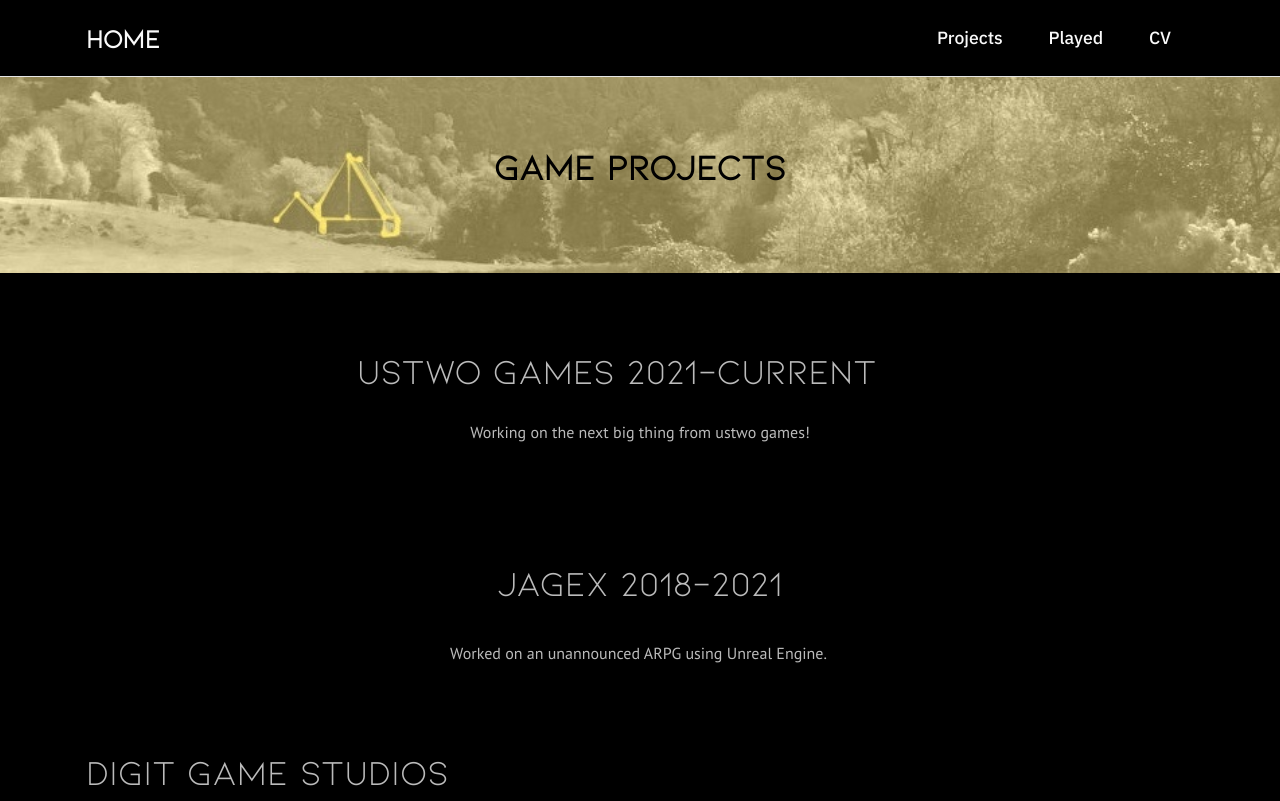
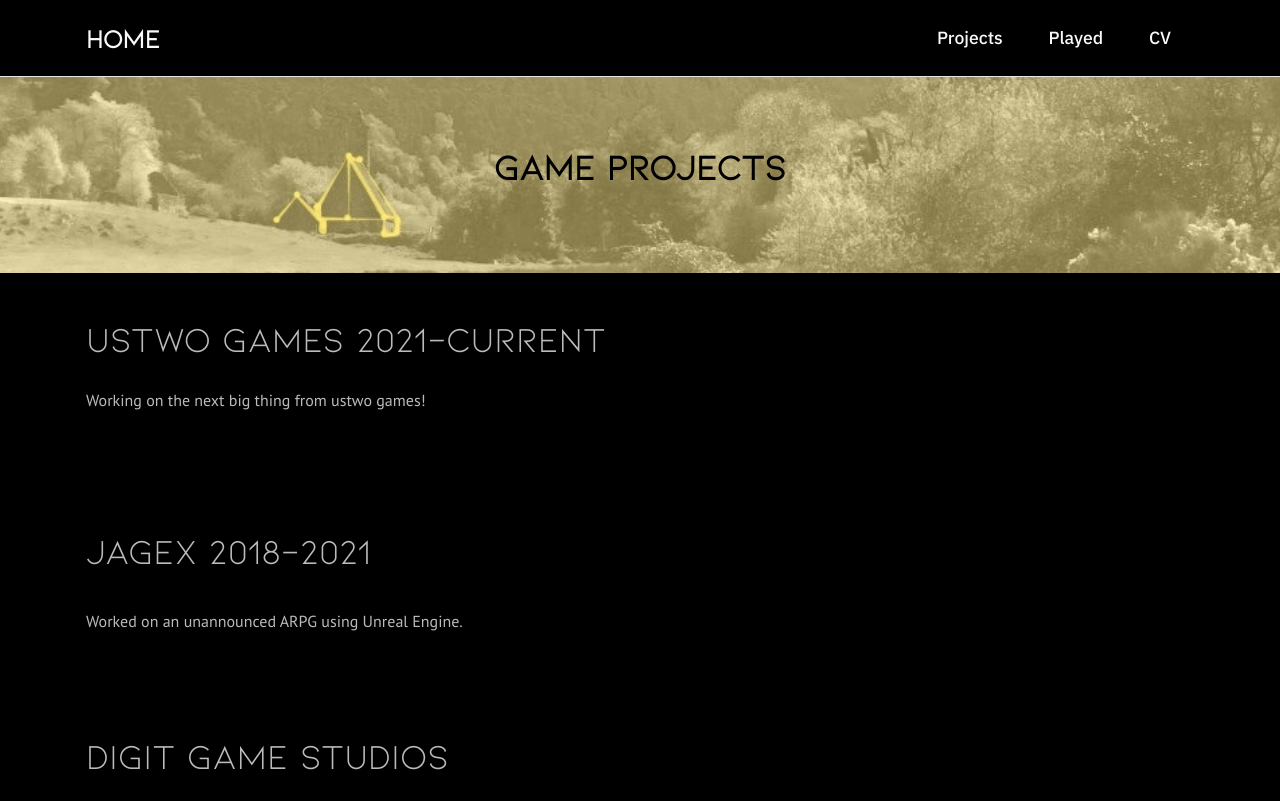
Before and after one commit to bulutk/bulutk.github.io, a plain HTML site: page Projects.html in a window 1280 px wide. Shown: the top 801 px of the page. Drawn offline with Linux system fonts and the light colour scheme; files whose address does not match are found by name.

Commit message:
Better placement hopefully

```diff
--- a/Projects.html
+++ b/Projects.html
@@ -97,7 +97,7 @@
 
     <div class="container">
         <div class="row justify-content-center">
-            <div class="col-md-12 col-lg-10">
+            <div class="col-md-12 col-lg-12">
 
                 <h4 class="mbr-section-subtitle mbr-fonts-style mb-4 display-5"><p>ustwo Games 2021-Current&nbsp;&nbsp;&nbsp;&nbsp;</p></h4>
                 <p class="mbr-text mbr-fonts-style display-7">
@@ -107,14 +107,15 @@
     </div>
 </section>
 
-<section class="content5 cid-s8SAMi07ow" id="content5-19">
+<section class="content5 cid-sCLJHDBvpI" id="content5-1r">
 
-    <div class="container-fluid">
+    <div class="container">
         <div class="row justify-content-center">
-            <div class="col-md-12 col-lg-10">
+            <div class="col-md-12 col-lg-12">
 
                 <h4 class="mbr-section-subtitle mbr-fonts-style mb-4 display-5">JAGEX 2018-2021</h4>
-                <p class="mbr-text mbr-fonts-style display-7">Worked on an unannounced ARPG using Unreal Engine.&nbsp;<br></p>
+                <p class="mbr-text mbr-fonts-style display-7">
+                    Worked on an unannounced ARPG using Unreal Engine. </p>
             </div>
         </div>
     </div>
@@ -145,7 +146,7 @@
 
     <div class="container">
         <div class="title-wrapper mb-5">
-            <h4 class="mbr-section-title mbr-fonts-style mb-0 display-5"><strong>PERA GAMES</strong></h4>
+            <h4 class="mbr-section-title mbr-fonts-style mb-0 display-5">Pera Games</h4>
         </div>
         <div class="row align-items-center">
             <div class="col-12 col-lg-6 video-block">
@@ -166,7 +167,7 @@
 
     <div class="container">
         <div class="title-wrapper mb-5">
-            <h4 class="mbr-section-title mbr-fonts-style mb-0 display-5"><strong>GRIPATI</strong></h4>
+            <h4 class="mbr-section-title mbr-fonts-style mb-0 display-5">Gripati</h4>
         </div>
         <div class="row align-items-center">
             <div class="col-12 col-lg-6 video-block">
@@ -187,7 +188,7 @@
 
     <div class="container">
         <div class="title-wrapper mb-5">
-            <h4 class="mbr-section-title mbr-fonts-style mb-0 display-5"><strong>TART GAMES</strong></h4>
+            <h4 class="mbr-section-title mbr-fonts-style mb-0 display-5">Tart Games</h4>
         </div>
         <div class="row align-items-center">
             <div class="col-12 col-lg-6 video-block">
@@ -208,7 +209,7 @@
 
     <div class="container">
         <div class="title-wrapper mb-5">
-            <h4 class="mbr-section-title mbr-fonts-style mb-0 display-5"><strong>GRAVI</strong></h4>
+            <h4 class="mbr-section-title mbr-fonts-style mb-0 display-5">Gravi</h4>
         </div>
         <div class="row align-items-center">
             <div class="col-12 col-lg-6 video-block">
@@ -256,7 +257,7 @@
 
     <div class="container">
         <div class="title-wrapper mb-5">
-            <h4 class="mbr-section-title mbr-fonts-style mb-0 display-2"><strong>CARNIGIE MELLON UNiversity - ETC MAsters Projects (2008-10)&nbsp;</strong></h4>
+            <h4 class="mbr-section-title mbr-fonts-style mb-0 display-2"><strong>Carnigie Mellon University - ETC Masters Projects (2008-2010)&nbsp;</strong></h4>
         </div>
         <div class="row align-items-center">
             <div class="col-12 col-lg-4 video-block">
@@ -298,7 +299,7 @@
 
     <div class="container-fluid">
         <div class="row justify-content-center">
-            <div class="col-md-12 col-lg-10">
+            <div class="col-md-12 col-lg-7">
 
                 <h4 class="mbr-section-subtitle mbr-fonts-style mb-4 display-2">Building Virtual Worlds Projects</h4>
                 <p class="mbr-text mbr-fonts-style display-7">These following 5 projects are made in 2 weeks each with a team of 4 which changes every round.</p>
@@ -431,7 +432,7 @@
             </div>
         </div>
     </div>
-</section><section style="background-color: #fff; font-family: -apple-system, BlinkMacSystemFont, 'Segoe UI', 'Roboto', 'Helvetica Neue', Arial, sans-serif; color:#aaa; font-size:12px; padding: 0; align-items: center; display: flex;"><a href="https://mobirise.site/v" style="flex: 1 1; height: 3rem; padding-left: 1rem;"></a><p style="flex: 0 0 auto; margin:0; padding-right:1rem;"><a href="https://mobirise.site/d" style="color:#aaa;">This page</a> was built with Mobirise</p></section><script src="assets/web/assets/jquery/jquery.min.js"></script>  <script src="assets/popper/popper.min.js"></script>  <script src="assets/tether/tether.min.js"></script>  <script src="assets/bootstrap/js/bootstrap.min.js"></script>  <script src="assets/smoothscroll/smooth-scroll.js"></script>  <script src="assets/dropdown/js/nav-dropdown.js"></script>  <script src="assets/dropdown/js/navbar-dropdown.js"></script>  <script src="assets/touchswipe/jquery.touch-swipe.min.js"></script>  <script src="assets/parallax/jarallax.min.js"></script>  <script src="assets/playervimeo/vimeo_player.js"></script>  <script src="assets/theme/js/script.js"></script>
+</section><section style="background-color: #fff; font-family: -apple-system, BlinkMacSystemFont, 'Segoe UI', 'Roboto', 'Helvetica Neue', Arial, sans-serif; color:#aaa; font-size:12px; padding: 0; align-items: center; display: flex;"><a href="https://mobirise.site/e" style="flex: 1 1; height: 3rem; padding-left: 1rem;"></a><p style="flex: 0 0 auto; margin:0; padding-right:1rem;">Mobirise site creator - <a href="https://mobirise.site/o" style="color:#aaa;">Click here</a></p></section><script src="assets/web/assets/jquery/jquery.min.js"></script>  <script src="assets/popper/popper.min.js"></script>  <script src="assets/tether/tether.min.js"></script>  <script src="assets/bootstrap/js/bootstrap.min.js"></script>  <script src="assets/smoothscroll/smooth-scroll.js"></script>  <script src="assets/dropdown/js/nav-dropdown.js"></script>  <script src="assets/dropdown/js/navbar-dropdown.js"></script>  <script src="assets/touchswipe/jquery.touch-swipe.min.js"></script>  <script src="assets/parallax/jarallax.min.js"></script>  <script src="assets/playervimeo/vimeo_player.js"></script>  <script src="assets/theme/js/script.js"></script>
 
 
 </body>
--- a/assets/mobirise/css/mbr-additional.css
+++ b/assets/mobirise/css/mbr-additional.css
@@ -1596,8 +1596,8 @@ a {
   color: #000000;
 }
 .cid-sCLCKuyd3u {
-  padding-top: 5rem;
-  padding-bottom: 5rem;
+  padding-top: 3rem;
+  padding-bottom: 3rem;
   background-color: #000000;
 }
 .cid-sCLCKuyd3u .mbr-section-subtitle {
@@ -1606,20 +1606,21 @@ a {
 }
 .cid-sCLCKuyd3u .mbr-text {
   color: #bbbbbb;
-  text-align: center;
-}
-.cid-s8SAMi07ow {
-  padding-top: 1rem;
-  padding-bottom: 2rem;
+  text-align: left;
+}
+.cid-sCLCKuyd3u .mbr-section-subtitle P {
+  text-align: left;
+}
+.cid-sCLJHDBvpI {
+  padding-top: 3rem;
+  padding-bottom: 3rem;
   background-color: #000000;
 }
-.cid-s8SAMi07ow .mbr-section-subtitle {
-  color: #bbbbbb;
-  text-align: center;
-}
-.cid-s8SAMi07ow .mbr-text {
-  color: #bbbbbb;
-  text-align: center;
+.cid-sCLJHDBvpI .mbr-section-subtitle {
+  color: #bbbbbb;
+}
+.cid-sCLJHDBvpI .mbr-text {
+  color: #bbbbbb;
 }
 .cid-s8S15VZ8cO {
   padding-top: 2rem;
@@ -1796,7 +1797,7 @@ a {
 }
 .cid-s8SmzsA3VN .mbr-section-title {
   color: #bbbbbb;
-  text-align: left;
+  text-align: center;
 }
 .cid-s8SmzsA3VN .mbr-section-subtitle {
   color: #ffe885;
@@ -1832,8 +1833,8 @@ a {
   color: #bbbbbb;
 }
 .cid-s8SpmZBZjn {
-  padding-top: 1rem;
-  padding-bottom: 2rem;
+  padding-top: 6rem;
+  padding-bottom: 0rem;
   background-color: #000000;
 }
 .cid-s8SpmZBZjn .mbr-section-subtitle {
```
Also changed, not shown: index.html (+1 -1 lines), 1 other file.
